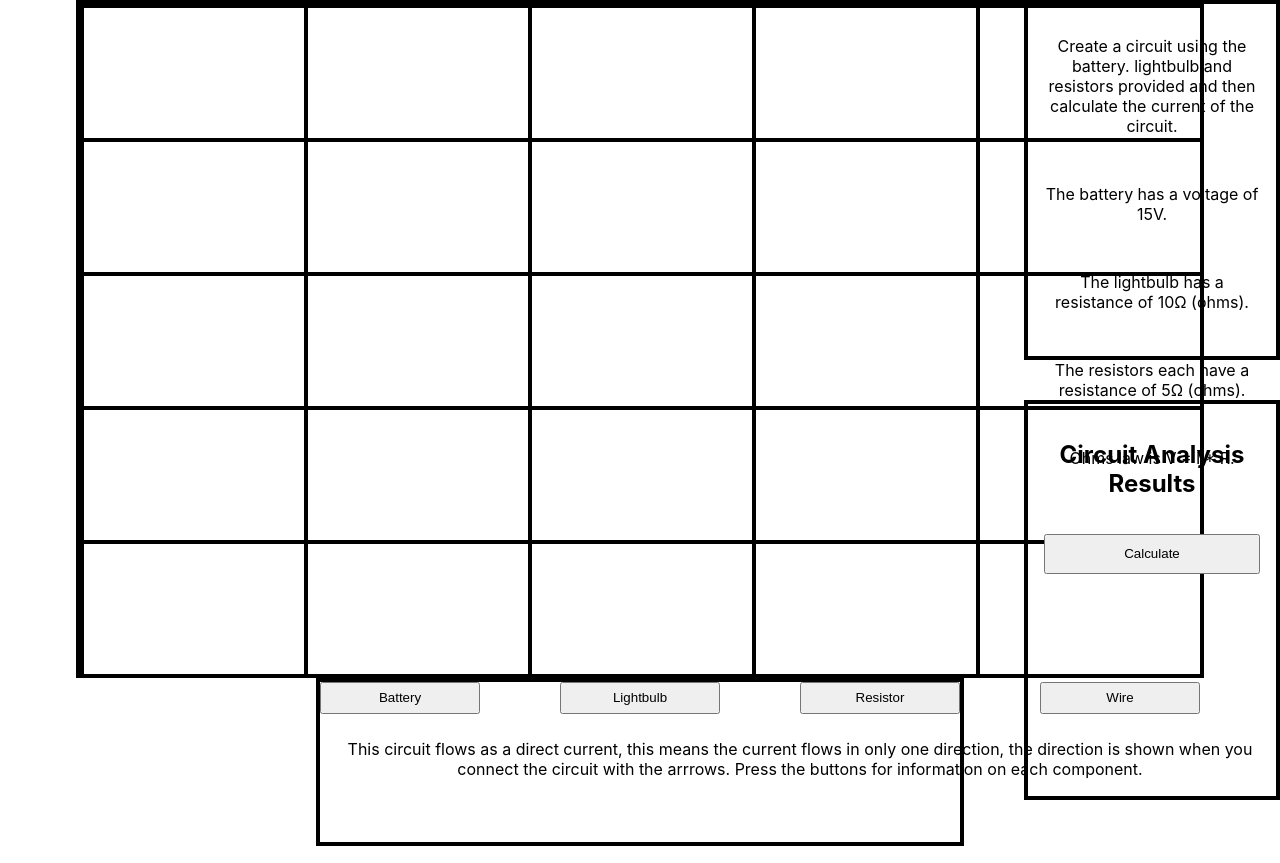
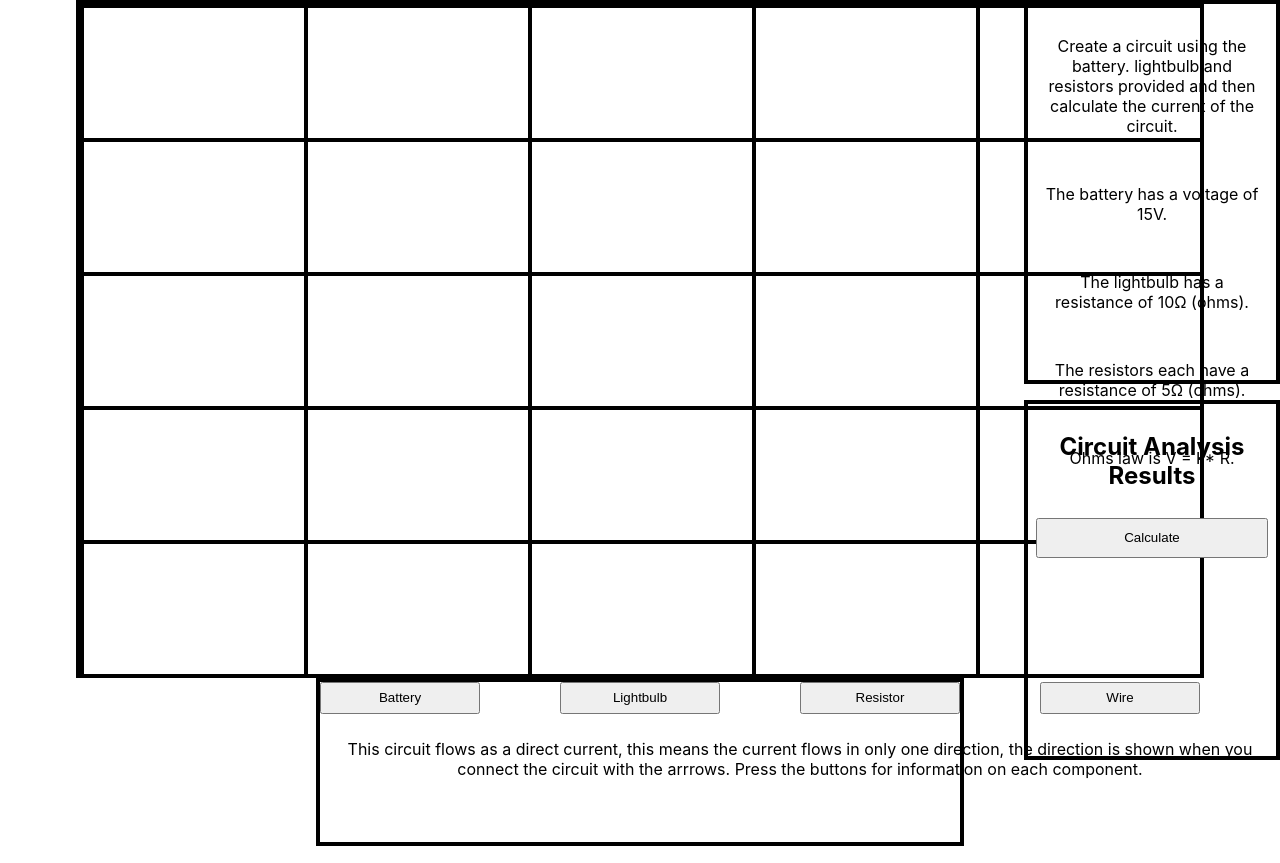
Before and after one commit to nateknxw/dragdrop, a React (Create React App) app: page / in a window 1280 px wide. Built offline with nearby package versions, Linux system fonts and the light colour scheme.

Commit message:
Mesh analysis works!

```diff
--- a/src/App.css
+++ b/src/App.css
@@ -45,7 +45,7 @@ img{
 
 .learnObj {
   width: 20%;
-  height: 45%;
+  height: 48%;
   position: absolute;
   right: 0px;
   display: flex;
@@ -60,18 +60,24 @@ img{
 
 .calcs {
   width: 20%;
-  height: 50%;
+  height: 45%;
   position: absolute;
   top: 50%;
   right: 0px;
   display: flex;
   flex-direction: column;
-  gap: 1rem;
+  gap: 0.5rem;
   border: 4px solid black;
-  padding: 1rem;
+  padding: 0.5rem;
   box-sizing: border-box;
-  overflow-wrap: break-word;
-  word-break: break-word;
+  overflow: auto;
+}
+
+.calcs pre {
+  font-size: 0.75rem;
+  line-height: 1.1;
+  white-space: pre-wrap;
+  margin: 0;
 }
 
 .battBut{
--- /dev/null
+++ b/src/components/meshCircuitAnalysisV3.js
@@ -0,0 +1,37 @@
+// Function to parse the linked list and extract the loop for mesh analysis
+export const parseCircuit = (components) => {
+    let loop = [];
+    let visited = new Set();
+    let start = 'a'; // Assuming 'a' (Battery) is the starting point
+
+    let currentId = start;
+    while (!visited.has(currentId)) {
+      visited.add(currentId);
+      let component = components[currentId];
+      loop.push(component);
+      currentId = component.nextId;
+    }
+
+    return loop;
+  };
+
+  // Function to perform mesh analysis: Sum voltages and resistances to calculate current
+  export const meshAnalysis = (loop) => {
+    let totalResistance = 0;
+    let totalVoltage = 0;
+
+    for (let comp of loop) {
+      if (comp.title === 'Battery') {
+        totalVoltage += comp.voltage; // Summing voltages from sources
+      } else if ('resistance' in comp) {
+        totalResistance += comp.resistance; // Summing resistances
+      }
+    }
+
+    const current = totalVoltage / totalResistance; // Ohm's law: I = V / R
+    return {
+      totalResistance,
+      totalVoltage,
+      current
+    };
+  };
--- a/src/containers/Calc.js
+++ b/src/containers/Calc.js
@@ -2,7 +2,7 @@ import React, { useState, useEffect } from "react";
 import { MeshAnalysisCalcs } from "../components/MeshAnalysisCalcs";
 import { NodalAnalysisCalcs } from "../components/NodalAnalysisCalcs";
 
-
+import { parseCircuit, meshAnalysis } from "../components/meshCircuitAnalysisV3";
 
 const convertCircuitToMatrix = (circuit) => {
   console.log(" Converting circuit to mesh matrix...");
@@ -69,18 +69,15 @@ const convertCircuitToMatrix = (circuit) => {
   return matrix;
 };
 
+
+
+
+
 const Calc = ({ circuitLinkedList }) => {
   const [result, setResult] = useState(null);
+  const [analysisResults, setAnalysisResults] = useState(null);
 
 
-  /**useEffect(() => {
-    if (circuitLinkedList) {
-        const convertedMatrix = convertCircuitToMatrix(circuitLinkedList);
-        setMatrix(convertedMatrix);
-        console.log("Updated Circuit Matrix:", convertedMatrix);
-    }
-  }, [circuitLinkedList]);
-  */
 
   const handleCalculate = () => {
     console.log(" Calculate button clicked!");
@@ -90,16 +87,23 @@ const Calc = ({ circuitLinkedList }) => {
     return;
     }
 
+    //Latest attempt at the mesh analysis
+    const loop = parseCircuit(circuitLinkedList);
+    console.log("Loop: ", loop);
+    const analysisResults = meshAnalysis(loop);
+    setAnalysisResults(analysisResults);
+    console.log("New mesh analysis results: ", analysisResults)
+
     const circuitMatrix = convertCircuitToMatrix(circuitLinkedList);
     console.log(" Updated Circuit Matrix:", circuitMatrix);
 
-    const meshResult = MeshAnalysisCalcs(circuitMatrix);
-    console.log("Mesh Result:", meshResult);
+    //const meshResult = MeshAnalysisCalcs(circuitMatrix);
+    //console.log("Mesh Result:", meshResult);
 
     const nodalResult = NodalAnalysisCalcs(circuitMatrix);
     console.log("Nodal Result:", nodalResult);
 
-    setResult({ meshResult, nodalResult });
+    setResult({ nodalResult });
   };
 
   return (
@@ -108,10 +112,16 @@ const Calc = ({ circuitLinkedList }) => {
       <button onClick= {handleCalculate}
         className="calcButton">Calculate</button>
 
-      {result && (
+      {result &&  analysisResults && (
         <>
             <h3>Mesh Analysis Result</h3>
-            <pre>{JSON.stringify(result.meshResult, null, 2)}</pre>
+            {/*<pre>{JSON.stringify(result.meshResult, null, 2)}</pre> */}
+
+
+            <p><strong>Total Resistance:</strong> {analysisResults.totalResistance} Ω</p>
+            <p><strong>Total Voltage:</strong> {analysisResults.totalVoltage} V</p>
+            <p><strong>Current:</strong> {analysisResults.current} A</p>
+
             <h3>Nodal Analysis Result</h3>
             <pre>{JSON.stringify(result.nodalResult, null, 2)}</pre>
         </>
```
Also changed, not shown: src/components/nodalCircuitAnalysisV2.js (added).
